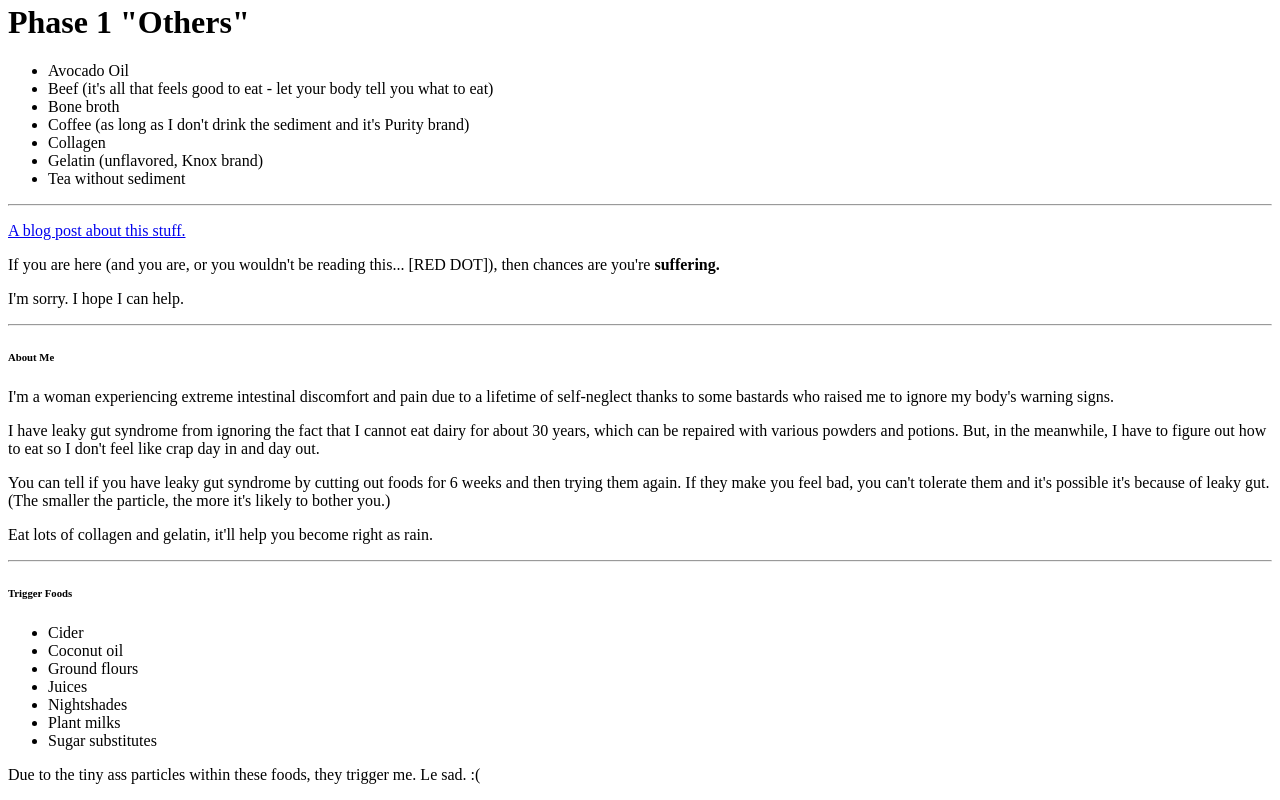
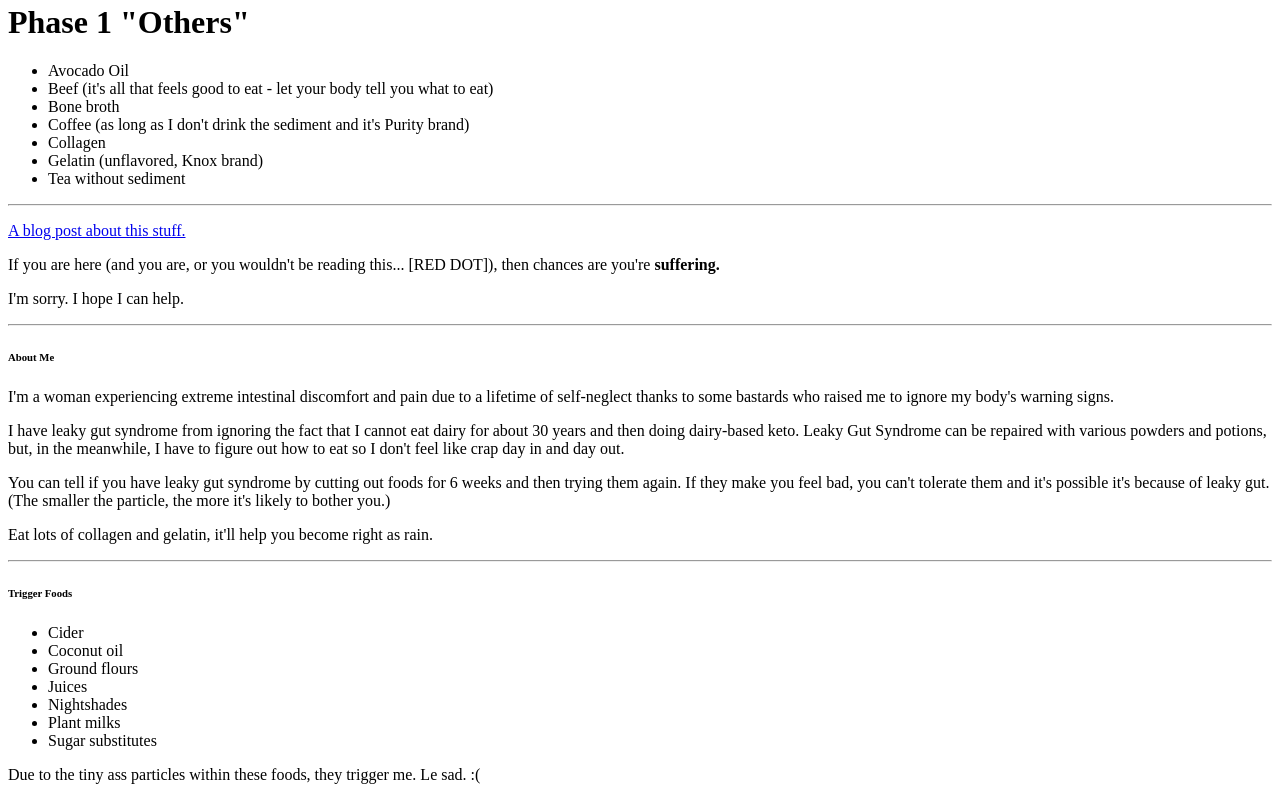
Before and after one commit to solsinger/the-odin-project, a plain HTML site: page recipes/ingredients_phase1.html in a window 1280 px wide. Shown: the part 1109-1909 px from the top of the page. Drawn offline with Linux system fonts and the light colour scheme.

Commit message:
Updated About Me section

```diff
--- a/recipes/ingredients_phase1.html
+++ b/recipes/ingredients_phase1.html
@@ -92,7 +92,7 @@
 
     <h6>About Me</h6>
     <p>I'm a woman experiencing extreme intestinal discomfort and pain due to a lifetime of self-neglect thanks to some bastards who raised me to ignore my body's warning signs.</p>
-    <p>I have leaky gut syndrome from ignoring the fact that I cannot eat dairy for about 30 years, which can be repaired with various powders and potions. But, in the meanwhile, I have to figure out how to eat so I don't feel like crap day in and day out.</p>
+    <p>I have leaky gut syndrome from ignoring the fact that I cannot eat dairy for about 30 years and then doing dairy-based keto. Leaky Gut Syndrome can be repaired with various powders and potions, but, in the meanwhile, I have to figure out how to eat so I don't feel like crap day in and day out.</p>
     <p>You can tell if you have leaky gut syndrome by cutting out foods for 6 weeks and then trying them again. If they make you feel bad, you can't tolerate them and it's possible it's because of leaky gut. (The smaller the particle, the more it's likely to bother you.)</p>
     <p>Eat lots of collagen and gelatin, it'll help you become right as rain.</p>
 
```
